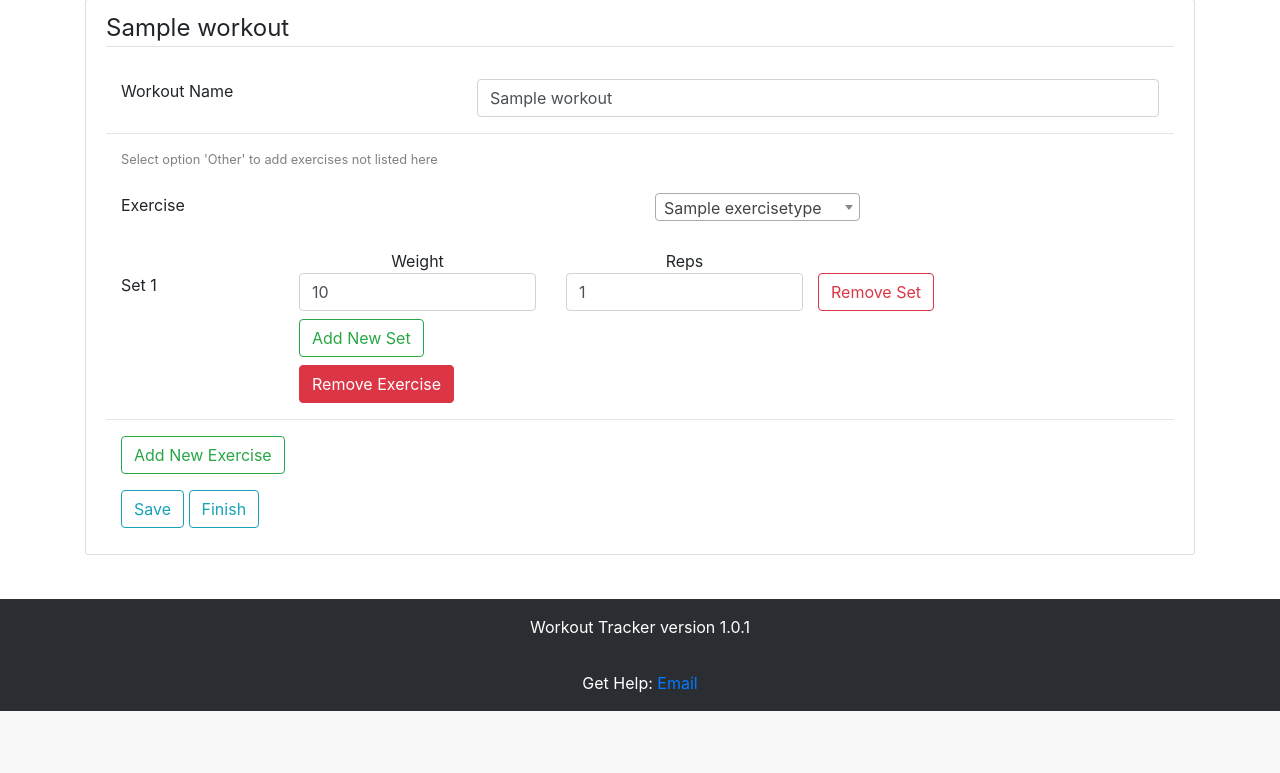
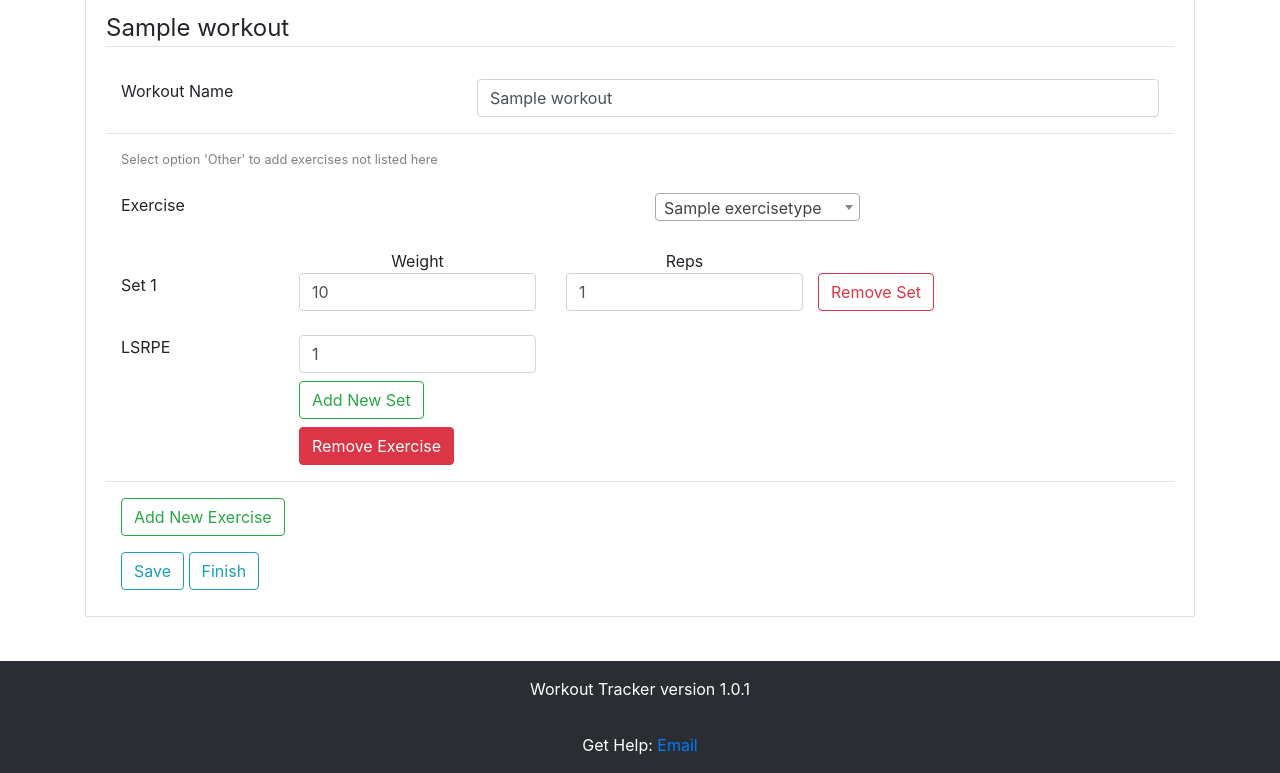
Before and after one commit to Tharindu-h/workout_tracker, a Django app: page /update/1 in a window 1280 px wide. Shown: the part 104-877 px from the top of the page. Before the commit the page ends 815 px from the top, so only its background shows below. Run offline with Django 4.2, Linux system fonts and the light colour scheme; a user stored in the database is signed in; tables that the repository leaves empty hold one stand-in row (values such as "Sample post"); parts of the project's set-up code (start-up, migrations or seed data) failed here and were passed over; some libraries are stand-ins or nearby versions.

Commit message:
Get LSRPE working with workout update page/view

```diff
--- a/workout/templates/workout/update_workout.html
+++ b/workout/templates/workout/update_workout.html
@@ -66,6 +66,18 @@
                 </div>
               </div>
             {% endfor %}
+            <div class="row mt-4" id="lsrpe{{ exercise.exercise_number }}">
+              <div class="col-2">
+                <label>LSRPE</label>
+              </div>
+              <div class="col-3">
+                {% if exercise.lsrpe != None %}
+                  <input type="text" class="form-control" name="E{{ exercise.exercise_number }}-lsrpe" value={{ exercise.lsrpe }} id="e{{ exercise.exercise_number }}-lsrpe"></input>
+                {% else %}
+                  <input type="text" class="form-control" name="E{{ exercise.exercise_number }}-lsrpe" value=0 id="e{{ exercise.exercise_number }}-lsrpe"></input>
+                {% endif %}
+              </div>
+            </div>
             <div class="row mt-2 justify-content-start" id="addSetButton{{ exercise.exercise_number }}">
               <div class="col-2"></div>
               <div class="col-3">
--- a/workout/views.py
+++ b/workout/views.py
@@ -46,8 +46,8 @@ def workout_create_view(request):
         except:
           curr_e_type     = ExerciseType(name=e_name, user=request.user)
           curr_e_type.save()
-        curr_exercise   = Exercise(exercise_number=curr_exercise_number, exercise_type=curr_e_type,
-                           lsrpe=request.POST.get(f"E{curr_exercise_number}-lsrpe"))
+        curr_e_lsrpe    = request.POST.get(f"E{curr_exercise_number}-lsrpe") if type(request.POST.get(f"E{curr_exercise_number}-lsrpe")) == int else 0
+        curr_exercise   = Exercise(exercise_number=curr_exercise_number, exercise_type=curr_e_type, lsrpe=curr_e_lsrpe)
         curr_exercise.save()
         curr_set_number = 1
         for s in request.POST.getlist(f"E{curr_exercise_number}-reps"):
@@ -98,7 +98,8 @@ def workout_edit_view(request, pk):
         except:
           curr_e_type     = ExerciseType(name=e_name, user=request.user)
           curr_e_type.save()
-        curr_exercise   = Exercise(exercise_number=curr_exercise_number, exercise_type=curr_e_type, rpe=10)
+        curr_e_lsrpe    = request.POST.get(f"E{curr_exercise_number}-lsrpe") if type(request.POST.get(f"E{curr_exercise_number}-lsrpe")) == int else 0
+        curr_exercise   = Exercise(exercise_number=curr_exercise_number, exercise_type=curr_e_type, lsrpe=curr_e_lsrpe)
         curr_exercise.save()
         curr_set_number = 1
         for s in request.POST.getlist(f"E{curr_exercise_number}-reps"):
```
